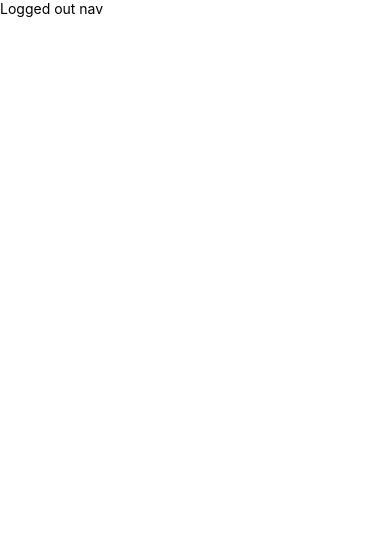
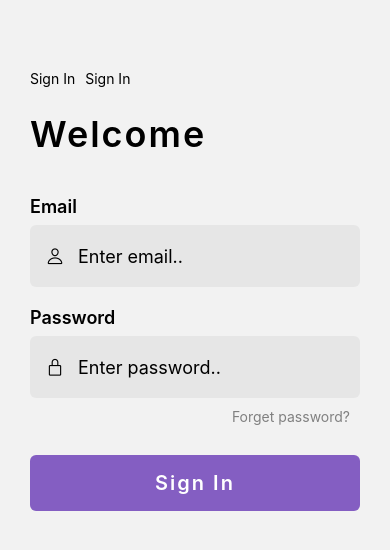
Before and after one commit to code1iners/password-manager-mobile, a React Native app: screen / in a window 390 px wide. Shown: the top 550 px of the page. Built offline with nearby package versions, Linux system fonts and the light colour scheme.

Commit message:
Re create welcome screen.

```diff
--- a/App.js
+++ b/App.js
@@ -1,6 +1,5 @@
 import AppLoading from "expo-app-loading";
 import React, { useState } from "react";
-import { StyleSheet, Text, View } from "react-native";
 import { Ionicons } from "@expo/vector-icons";
 import * as Font from "expo-font";
 import { ApolloProvider, useReactiveVar } from "@apollo/client";
@@ -38,12 +37,3 @@ export default function App() {
     </ApolloProvider>
   );
 }
-
-const styles = StyleSheet.create({
-  container: {
-    flex: 1,
-    backgroundColor: "#fff",
-    alignItems: "center",
-    justifyContent: "center",
-  },
-});
--- /dev/null
+++ b/src/colors.js
@@ -0,0 +1,6 @@
+const colors = {
+  primary: "#845EC2",
+  secondary: "#00C9A7",
+};
+
+export default colors;
--- /dev/null
+++ b/src/components/auth/WelcomeBody.js
@@ -0,0 +1,56 @@
+import React from "react";
+import styled from "styled-components/native";
+import InputWithLabel from "../shared/InputWithLabel";
+
+import SimpleButton from "../shared/SimpleButton";
+
+const Container = styled.View`
+  margin-top: 40px;
+`;
+
+const ForgotPasswordWrapper = styled.TouchableOpacity`
+  margin: 10px;
+  flex-direction: row;
+  justify-content: flex-end;
+`;
+const ForgotPasswordText = styled.Text`
+  color: gray;
+`;
+
+const WelcomeBody = () => {
+  return (
+    <Container>
+      {/* Email */}
+      <InputWithLabel
+        label="Email"
+        iconName="person-outline"
+        iconSize={18}
+        placeholder="Enter email.."
+        textContentType="emailAddress"
+        returnKeyType="next"
+      />
+
+      {/* Password */}
+      <InputWithLabel
+        label="Password"
+        iconName="lock-closed-outline"
+        iconSize={18}
+        placeholder="Enter password.."
+        textContentType="password"
+        isPassword={true}
+        hasTopComponent={true}
+        returnKeyType="done"
+      />
+
+      {/* Forget password */}
+      <ForgotPasswordWrapper>
+        <ForgotPasswordText>Forget password?</ForgotPasswordText>
+      </ForgotPasswordWrapper>
+
+      {/* Button */}
+      <SimpleButton buttonText="Sign In" />
+    </Container>
+  );
+};
+
+export default WelcomeBody;
--- /dev/null
+++ b/src/components/auth/WelcomeHeader.js
@@ -0,0 +1,39 @@
+import React from "react";
+import styled from "styled-components/native";
+import { Text } from "react-native";
+
+// header start.
+const Header = styled.View``;
+const HeaderButtonContainer = styled.View`
+  flex-direction: row;
+`;
+const HeaderButton = styled.TouchableOpacity`
+  margin-right: 10px;
+`;
+const ScreenTitle = styled.Text`
+  margin-top: 25px;
+  font-size: 36px;
+  font-weight: 600;
+  letter-spacing: 2px;
+`;
+// header end.
+
+const WelcomeHeader = ({ onSignInClick, onSignUpClick }) => {
+  return (
+    <Header>
+      <HeaderButtonContainer>
+        <HeaderButton onPress={onSignInClick}>
+          <Text>Sign In</Text>
+        </HeaderButton>
+
+        <HeaderButton onPress={onSignUpClick}>
+          <Text>Sign In</Text>
+        </HeaderButton>
+      </HeaderButtonContainer>
+
+      <ScreenTitle>Welcome</ScreenTitle>
+    </Header>
+  );
+};
+
+export default WelcomeHeader;
--- /dev/null
+++ b/src/components/shared/InputWithLabel.js
@@ -0,0 +1,56 @@
+import React from "react";
+import styled from "styled-components/native";
+import { Ionicons } from "@expo/vector-icons";
+
+const Container = styled.View`
+  margin-top: ${(props) => (props.hasTopComponent ? "20px" : "0")};
+`;
+
+const InputWrapper = styled.View`
+  flex-direction: row;
+  align-items: center;
+  background-color: rgba(0, 0, 0, 0.05);
+  padding: 16px;
+  border-radius: 6px;
+`;
+
+const InputLabel = styled.Text`
+  font-weight: 600;
+  font-size: 18px;
+  margin-bottom: 8px;
+`;
+
+const UsernameInput = styled.TextInput`
+  margin-left: 14px;
+  height: 30px;
+  width: 100%;
+  font-size: 18px;
+`;
+
+const InputWithLabel = ({
+  label,
+  iconName,
+  iconSize,
+  placeholder,
+  textContentType = "name",
+  isPassword = false,
+  hasTopComponent = false,
+  returnKeyType = "done",
+}) => {
+  return (
+    <Container hasTopComponent={hasTopComponent}>
+      <InputLabel>{label}</InputLabel>
+      <InputWrapper>
+        <Ionicons name={iconName} size={iconSize} />
+        <UsernameInput
+          placeholder={placeholder}
+          textContentType={textContentType}
+          secureTextEntry={isPassword}
+          returnKeyType={returnKeyType}
+        />
+      </InputWrapper>
+    </Container>
+  );
+};
+
+export default InputWithLabel;
--- /dev/null
+++ b/src/components/shared/SimpleButton.js
@@ -0,0 +1,28 @@
+import React from "react";
+import styled from "styled-components/native";
+import colors from "../../colors";
+
+const ButtonWrapper = styled.TouchableOpacity`
+  margin-top: 20px;
+  background-color: ${colors.primary};
+  padding: 16px;
+  justify-content: center;
+  align-items: center;
+  border-radius: 6px;
+`;
+const ButtonText = styled.Text`
+  color: white;
+  font-weight: 600;
+  font-size: 20px;
+  letter-spacing: 2px;
+`;
+
+const SimpleButton = ({ buttonText }) => {
+  return (
+    <ButtonWrapper>
+      <ButtonText>{buttonText}</ButtonText>
+    </ButtonWrapper>
+  );
+};
+
+export default SimpleButton;
--- /dev/null
+++ b/src/constants.js
@@ -0,0 +1 @@
+export const STACK_WELCOME = "STACK_WELCOME";
--- a/src/navigators/LoggedOutNav.js
+++ b/src/navigators/LoggedOutNav.js
@@ -1,14 +1,22 @@
+import { createStackNavigator } from "@react-navigation/stack";
 import React from "react";
 import styled from "styled-components/native";
+import { STACK_WELCOME } from "../constants";
+import Welcome from "../screens/Welcome";
 
-const LoggedOutNavContainer = styled.View``;
-const TestText = styled.Text``;
+const Stack = createStackNavigator();
 
 const LoggedOutNav = () => {
   return (
-    <LoggedOutNavContainer>
-      <TestText>Logged out nav</TestText>
-    </LoggedOutNavContainer>
+    <Stack.Navigator>
+      <Stack.Screen
+        name={STACK_WELCOME}
+        component={Welcome}
+        options={{
+          headerShown: false,
+        }}
+      />
+    </Stack.Navigator>
   );
 };
 
--- /dev/null
+++ b/src/screens/Welcome.js
@@ -0,0 +1,36 @@
+import React from "react";
+import styled from "styled-components/native";
+import { Text } from "react-native";
+import WelcomeHeader from "../components/auth/WelcomeHeader";
+import WelcomeBody from "../components/auth/WelcomeBody";
+
+const Container = styled.View`
+  margin-top: 40px;
+  padding: 30px;
+`;
+
+const Welcome = () => {
+  const onHeaderSignInClick = (e) => {
+    console.log("onHeaderSignInClick");
+  };
+  const onHeaderSignUpClick = () => {
+    console.log("onSignUpClick");
+  };
+
+  return (
+    <Container>
+      {/* header */}
+      <WelcomeHeader
+        onSignInClick={onHeaderSignInClick}
+        onSignUpClick={onHeaderSignUpClick}
+      />
+
+      {/* body */}
+      <WelcomeBody />
+
+      {/* footer */}
+    </Container>
+  );
+};
+
+export default Welcome;
```
Also changed, not shown: src/screens/Home.js (deleted, +0 -16 lines), src/screens/auth/SignInTab.js (added, +17 -0 lines), src/screens/auth/SignUpTab.js (added, +17 -0 lines).
